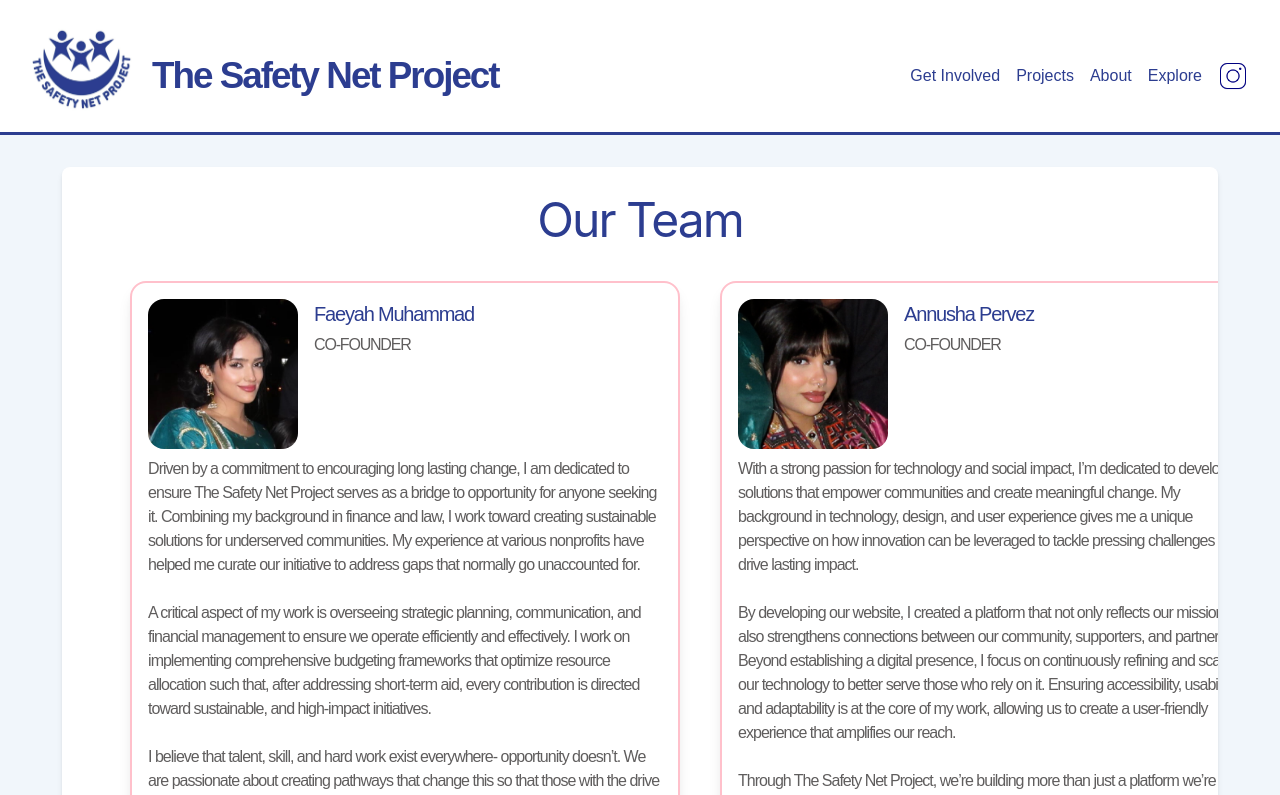
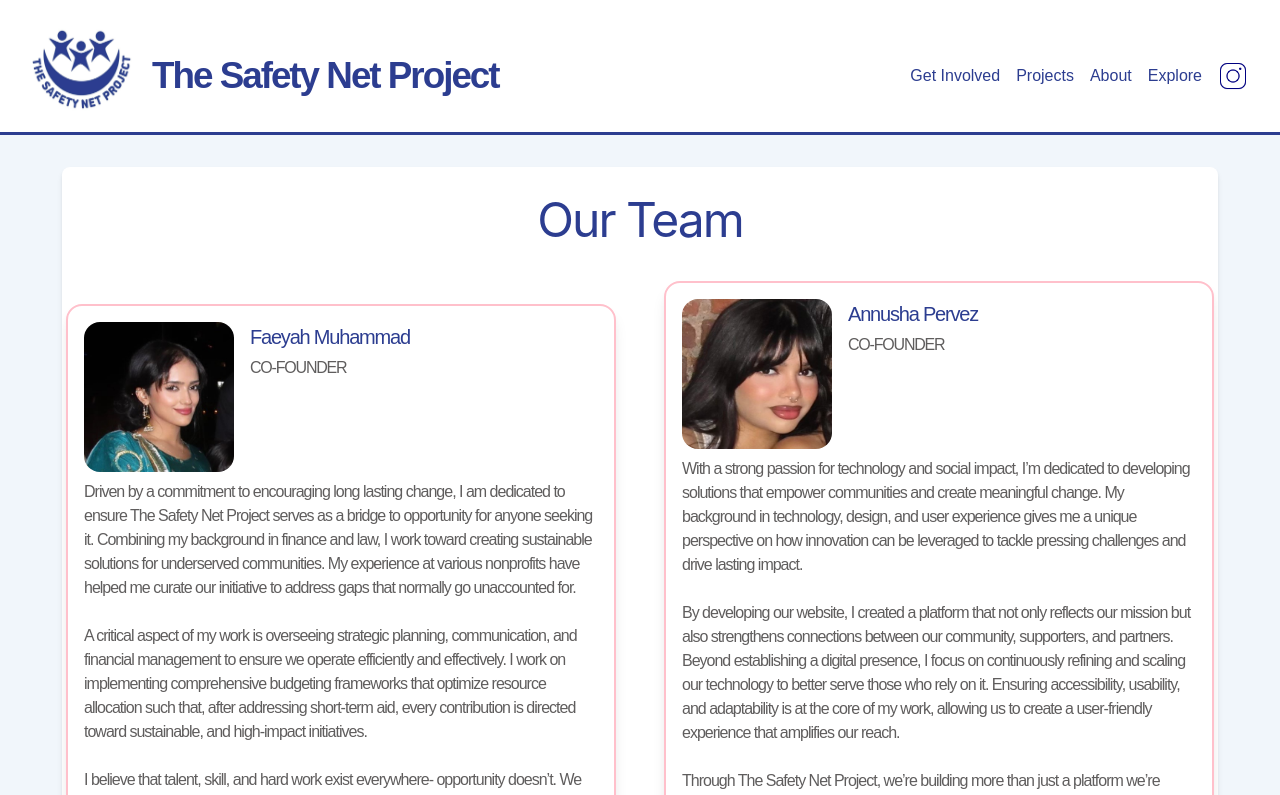
Before and after one commit to annushapervez/the-safety-net-project, a Next.js app: page /our-team in a window 1280 px wide. Shown: the top 795 px of the page. Built offline with nearby package versions, Linux system fonts and the light colour scheme; a web font is replaced by a local one.

Commit message:
our team, volunteer, contact us mobile dev finished

```diff
--- a/app/components/main.js
+++ b/app/components/main.js
@@ -303,6 +303,8 @@ const MainContent = () => {
             boxShadow="lg"
             maxW={isMobile ? "70%" : "60%"} // Adjust the width to make the image smaller (you can change this percentage)
             mx="auto"   // Centers the image horizontally
+            mt={isMobile ? 6 : 0}
+
           />
         </Box>
       </Flex>
--- a/app/our-team/page.tsx
+++ b/app/our-team/page.tsx
@@ -1,29 +1,22 @@
 "use client";
 import React from 'react';
-import { ChakraProvider, Box, Flex, Text, Image, VStack, Heading, HStack} from '@chakra-ui/react';
+import { ChakraProvider, Box, Flex, Text, Image, VStack, Heading, HStack } from '@chakra-ui/react';
 import Header from '../components/Header';
 import Footer from '../components/Footer';
 import SlideUpWhenVisible from '../components/SlideUpwhenVisible.js'; // Ensure the path is correct
+import HamburgerMenu from '../components/HamburgerMenu';
+import { useMediaQuery } from "@chakra-ui/react";
 
 const OurTeam = () => {
+  const [isMobile] = useMediaQuery("(max-width: 768px)"); // ✅ Move inside the component
+
   return (
     <ChakraProvider>
       <Box minHeight="100vh" display="flex" flexDirection="column">
-        <Header />
-        <Box flex="1" p={8} bg="#F1F6FB"
->
+        {isMobile ? <HamburgerMenu /> : <Header />}
+        <Box flex="1" p={isMobile ? 0: 8} bg="#F1F6FB">
           <SlideUpWhenVisible threshold={0.35}>
-
-
-<Box bg="white" flex="1"  p={6}  maxW="95%"
-
-            mx="auto"
-            boxShadow="md"
-            rounded="lg"
-            overflow="hidden"
-            alignItems="center" // Center the children vertically
-
->
+            <Box bg={isMobile ? "#F1F6FB": "white"} flex="1" p={isMobile ? 2: 6} maxW={isMobile ? "100%": "95%"} mx="auto" boxShadow="md" rounded="lg" overflow="hidden" alignItems="center">
               <Heading
                 as="h2"
                 size="2xl"
@@ -32,40 +25,47 @@ const OurTeam = () => {
                 lineHeight="1.2"
                 color="#2c3d90"
                 textAlign={'center'}
-            mb={4}
+                mt={isMobile ? 4: 0}
+                mb={isMobile ? 2: 4}
+
               >
                 Our Team
               </Heading>
-          <Flex justify="center" align="center" wrap="wrap">
-                    <HStack maxW="95%">
+              <Flex
+                justify="center"
+                align="center"
+                direction={isMobile ? "column" : "row"} // Stack vertically on mobile
+                gap={isMobile ? 0 : 4} // Adds spacing between items, 4 for mobile, 8 for larger screens
+
+              >
+                {/* Team Member 1 */}
                 <SlideUpWhenVisible threshold={.35}>
-
-            <VStack spacing={4} m={4} >
+                  <VStack spacing={4} m={4} align="center">
                     <Box
+                    textAlign={isMobile ? "center" : "left"}
                       p={4}
                       border="2px solid pink"
                       borderRadius="16px"
                       boxShadow="lg"
-    width="550px"
-    height="600px"
+                      width={isMobile ? "100%" : "550px"} // 100% width on mobile
                       bg="white"
                     >
-
                       <HStack align="start" spacing={4}>
                         <Image
-        boxSize="150px"
+                          boxSize={isMobile ? "120px" : "150px"} // Smaller image on mobile
                           src="/fae.png"
                           alt="Faeyah Muhammad"
                           borderRadius="16px"
-        flexShrink={0} // Ensures the image does not shrink
+                          flexShrink={0}
                         />
-      <VStack align="start" spacing={1} flex="1">
+                        <VStack mt={isMobile ? 5: 0} align="start" spacing={1} flex="1">
                           <Text
-          fontSize="xl"
+                            fontSize={isMobile ? "lg" : "xl"} // Adjust text size on mobile
                             fontFamily="Open Sauce One, sans-serif"
                             fontWeight="500"
                             color="#2c3d90"
                             letterSpacing="-1.2px"
+
                           >
                             Faeyah Muhammad
                           </Text>
@@ -81,14 +81,13 @@ const OurTeam = () => {
                           </Text>
                         </VStack>
                       </HStack>
-
                       <Text
                         fontSize="md"
                         fontFamily="Open Sauce One, sans-serif"
                         fontWeight="400"
                         color="#5F5D5D"
                         letterSpacing="-1px"
-      mt={2} // Adds spacing between the image and the paragraph
+                        mt={2}
                       >
 Driven by a commitment to encouraging long lasting change, I am dedicated to ensure The Safety Net Project serves as a bridge to opportunity for anyone seeking it. Combining my background in finance and law, I work toward creating sustainable solutions for underserved communities. My experience at various nonprofits have helped me curate our initiative to address gaps that normally go unaccounted for.
       <br /><br />
@@ -96,34 +95,36 @@ Driven by a commitment to encouraging long lasting change, I am dedicated to ens
       <br /><br />
       I believe that talent, skill, and hard work exist everywhere- opportunity doesn’t. We are passionate about creating pathways that change this so that those with the drive to succeed have the means to do so as well.
 </Text>
-
                     </Box>
                   </VStack>
                 </SlideUpWhenVisible>
+
+                {/* Team Member 2 */}
                 <SlideUpWhenVisible threshold={0.35}>
-
-            <VStack spacing={4} m={4}>
+                  <VStack spacing={4} m={4} align="center"
+>
                     <Box
+                    textAlign={isMobile ? "center" : "left"}
+                     mb={isMobile ? 4: 0}
                       p={4}
                       border="2px solid pink"
                       borderRadius="16px"
                       boxShadow="lg"
-    width="550px"
-    height="600px"
+                      width={isMobile ? "100%" : "550px"} // 100% width on mobile
+                      height={isMobile ? "100%" : "600px"}
                       bg="white"
-
                     >
                       <HStack align="start" spacing={4}>
                         <Image
-        boxSize="150px"
-        src="/annu.png"
+                          boxSize={isMobile ? "120px" : "150px"} // Smaller image on mobile
+                          src="/annu.jpg"
                           alt="Annusha Pervez"
                           borderRadius="16px"
-        flexShrink={0} // Ensures the image does not shrink
+                          flexShrink={0}
                         />
-      <VStack align="start" spacing={1} flex="1">
+                        <VStack  mt={isMobile ? 5: 0} align="start" spacing={1} flex="1">
                           <Text
-          fontSize="xl"
+                            fontSize={isMobile ? "lg" : "xl"} // Adjust text size on mobile
                             fontFamily="Open Sauce One, sans-serif"
                             fontWeight="500"
                             color="#2c3d90"
@@ -142,16 +143,14 @@ Driven by a commitment to encouraging long lasting change, I am dedicated to ens
                             CO-FOUNDER
                           </Text>
                         </VStack>
-
                       </HStack>
-
                       <Text
                         fontSize="md"
                         fontFamily="Open Sauce One, sans-serif"
                         fontWeight="400"
                         color="#5F5D5D"
                         letterSpacing="-1px"
-      mt={2} // Adds spacing between the image and the paragraph
+                        mt={2}
                       >
       With a strong passion for technology and social impact, I’m dedicated to developing solutions that empower communities and create meaningful change. My background in technology, design, and user experience gives me a unique perspective on how innovation can be leveraged to tackle pressing challenges and drive lasting impact.
       <br /><br />
@@ -165,13 +164,9 @@ Driven by a commitment to encouraging long lasting change, I am dedicated to ens
                     </Box>
                   </VStack>
                 </SlideUpWhenVisible>
-
-            </HStack>
-
               </Flex>
             </Box>
           </SlideUpWhenVisible>
-
         </Box>
 
         <Footer />
```
Also changed, not shown: app/contact-us/page.tsx (+15 -13 lines), app/volunteer/page.tsx (+20 -13 lines), public/IMG_2255.png (renamed from public/annu.png). Lines whose indentation alone changed are shown as unchanged.
